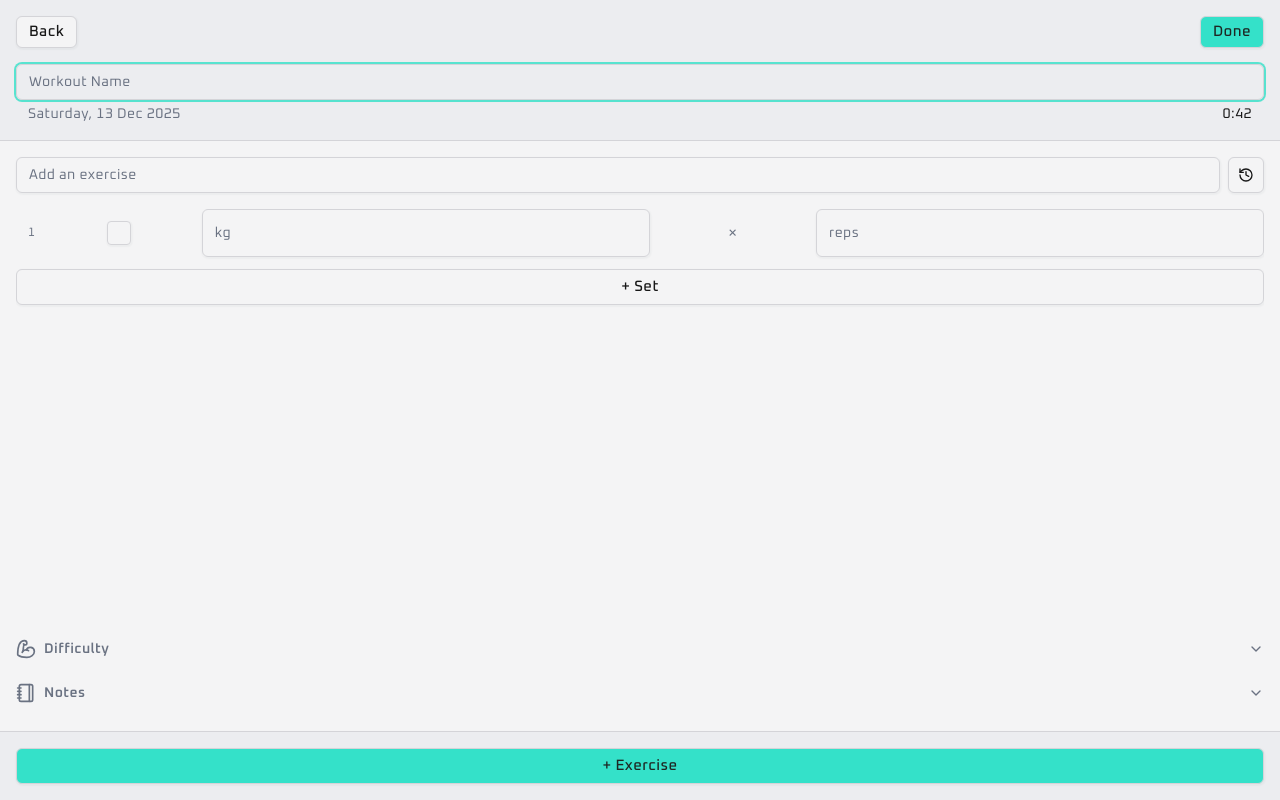
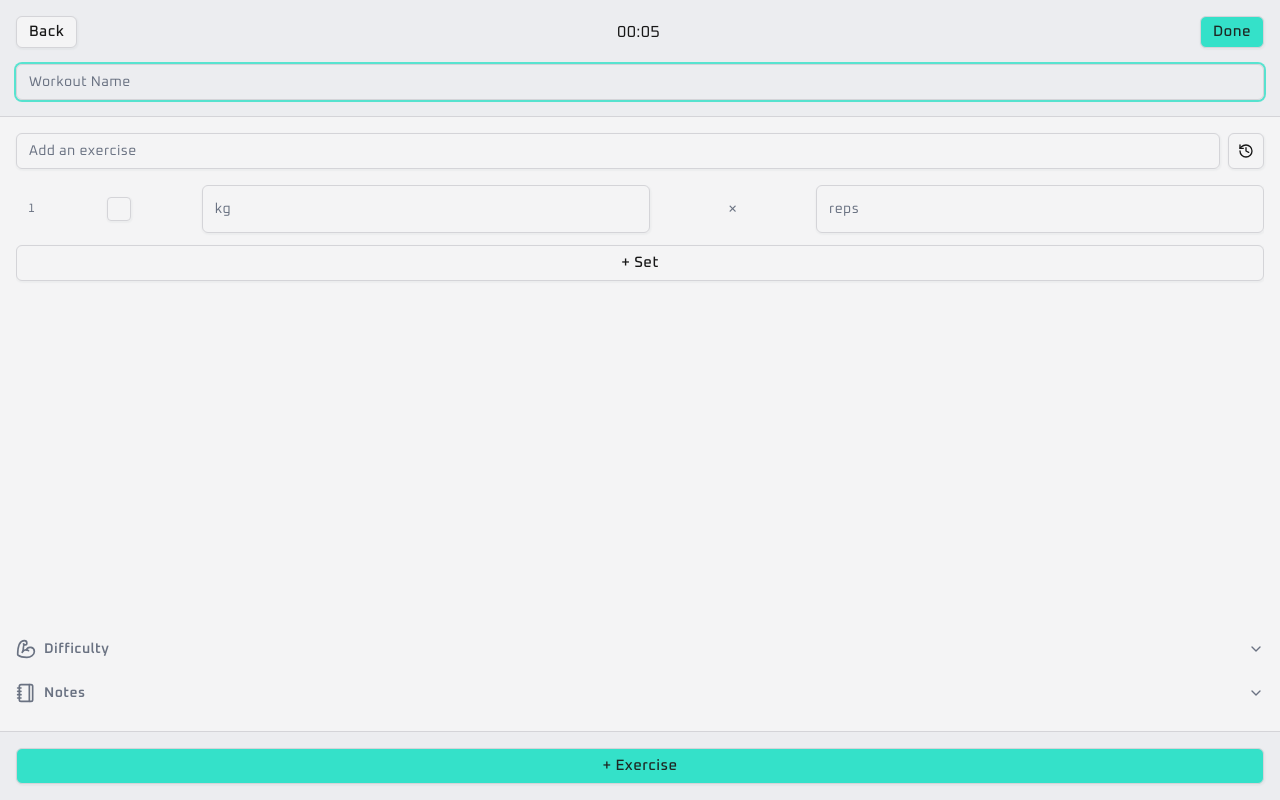
Before and after one commit to laoz40/Horus, a Next.js app: page /workouts/new in a window 1280 px wide. Built offline with nearby package versions, Linux system fonts and the light colour scheme.

Commit message:
Added workout duration timer

```diff
--- a/app/(no-navbar)/workouts/[id]/edit/page.tsx
+++ b/app/(no-navbar)/workouts/[id]/edit/page.tsx
@@ -29,6 +29,7 @@ export default async function EditWorkoutPage({
 	function convertDbToFormData(workout: WorkoutWithRelations): WorkoutFormData {
 		return {
 			name: workout.name,
+			durationSeconds: workout.durationSeconds,
 			exercises: workout.exercises.map((exercise) => ({
 				id: exercise.id,
 				name: exercise.name,
--- a/app/api/workouts/route.ts
+++ b/app/api/workouts/route.ts
@@ -27,6 +27,7 @@ export async function POST(request: Request) {
 	const postWorkout = await db.workout.create({
 		data: {
 			name: newWorkout.name,
+			durationSeconds: newWorkout.durationSeconds,
 			exercises: {
 				create: newWorkout.exercises.map((exercise) => ({
 					name: exercise.name,
--- a/components/WorkoutCard.tsx
+++ b/components/WorkoutCard.tsx
@@ -71,7 +71,7 @@ export default function WorkoutCard({
 					</div>
 				</div>
 
-				<WorkoutCardStats pr={pr} />
+				<WorkoutCardStats pr={pr} duration={workout.durationSeconds ?? 0} />
 			</Card>
 		</>
 	);
--- a/components/WorkoutCardStats.tsx
+++ b/components/WorkoutCardStats.tsx
@@ -1,13 +1,16 @@
 import { Clock, Dumbbell, Weight } from "lucide-react";
 import { type ReactElement } from "react";
 import { Badge } from "./ui/badge";
+import { formatDurationSummary } from "@/lib/time";
 
 interface WorkoutCardStatsProps {
 	pr: number;
+	duration: number;
 }
 
 export default function WorkoutCardStats({
 	pr,
+	duration
 }: WorkoutCardStatsProps): ReactElement {
 	return (
 		<div className="flex flex-row justify-between mt-4 pt-2 border-t">
@@ -26,7 +29,7 @@ export default function WorkoutCardStats({
 			{/* Workout Duration */}
 			<div className="flex items-center justify-center space-x-1.5 py-1">
 				<Clock className="size-4 shrink-0" />
-				<span className="text-sm font-medium whitespace-nowrap">67 min</span>
+				<span className="text-sm font-medium whitespace-nowrap">{formatDurationSummary(duration)}</span>
 			</div>
 
 			{/* PR Indicator */}
--- a/components/WorkoutForm.tsx
+++ b/components/WorkoutForm.tsx
@@ -11,19 +11,18 @@ import {
 import ExerciseForm from "./ExerciseForm";
 import { Button } from "./ui/button";
 import { Input } from "./ui/input";
-import { currentDateFull } from "@/lib/date";
 import { ExerciseFormData, WorkoutFormData } from "@/lib/types";
 import { useRouter } from "next/navigation";
-
-// TODO: add duration timer
+import { formatDurationFull } from "@/lib/time";
 
 const newWorkoutObject: WorkoutFormData = {
 	name: "",
+	durationSeconds: 0,
 	exercises: [
 		{
 			id: crypto.randomUUID(),
 			name: "",
-			difficulty: null,
+			difficulty: 0,
 			notes: "",
 			sets: [
 				{
@@ -49,6 +48,23 @@ export default function WorkoutForm({
 		initialData ? initialData : newWorkoutObject,
 	);
 
+	// -----
+
+	const [durationSeconds, setDurationSeconds] = useState(0);
+
+	useEffect(() => {
+		const interval = setInterval(() => {
+			setDurationSeconds((prev) => prev + 1);
+		}, 1000);
+
+		return () => {
+			clearInterval(interval);
+		};
+	}, []);
+
+
+	// -----
+
 	const handleAddExercise = () => {
 		const newExercise = {
 			id: crypto.randomUUID(),
@@ -72,6 +88,8 @@ export default function WorkoutForm({
 		setScrollTargetId(newExercise.id);
 	};
 
+	// -----
+
 	const [scrollTargetId, setScrollTargetId] = useState<string | null>(null);
 	// attach each exercise form div to the exercise id
 	const exerciseRefs = useRef<Record<string, HTMLDivElement | null>>({});
@@ -85,11 +103,19 @@ export default function WorkoutForm({
 		setScrollTargetId(null);
 	}, [scrollTargetId]);
 
+	// -----
+
 	const [submitting, setSubmitting] = useState(false);
 	const router = useRouter();
+
 	const handleSubmit = async (form: FormEvent) => {
 		form.preventDefault();
 		setSubmitting(true);
+
+	const payload= {
+		...workoutData,
+		durationSeconds,
+	};
 
 		try {
 			const saveMethod = workoutId ? "PATCH" : "POST";
@@ -98,7 +124,7 @@ export default function WorkoutForm({
 			const saveWorkout = await fetch(apiUrl, {
 				method: saveMethod,
 				headers: { "Content-Type": "application/json" },
-				body: JSON.stringify(workoutData),
+				body: JSON.stringify(payload),
 			});
 
 			const result = await saveWorkout.json();
@@ -120,13 +146,14 @@ export default function WorkoutForm({
 	return (
 		<div className="flex flex-col h-svh">
 			{/* Top Actions */}
-			<div className="flex flex-row justify-between p-4 bg-input/50 dark:backdrop-blur-xs">
+			<div className="flex flex-row justify-between items-center p-4 bg-input/50 dark:backdrop-blur-xs">
 				<Button
 					variant="secondary"
 					asChild
 					size="sm">
 					<Link href={workoutId ? "/workouts" : "/"}>Back</Link>
 				</Button>
+				<span>{formatDurationFull(durationSeconds)}</span>
 				<Button
 					type="submit"
 					form="workout-form"
@@ -146,12 +173,6 @@ export default function WorkoutForm({
 						setWorkoutData((prev) => ({ ...prev, name: input.target.value }))
 					}
 				/>
-				<div className="flex flex-row justify-between pl-3 pr-3">
-					<span className="text-muted-foreground text-sm">
-						{currentDateFull}
-					</span>
-					<span className="text-sm">0:42</span>
-				</div>
 			</section>
 
 			{/* Exercise Form */}
@@ -167,7 +188,9 @@ export default function WorkoutForm({
 						}}
 						className="snap-start min-h-full h-full"
 						exerciseData={exerciseData}
-						setExerciseData={(updaterFn: (prev: ExerciseFormData) => ExerciseFormData) => {
+						setExerciseData={(
+							updaterFn: (prev: ExerciseFormData) => ExerciseFormData,
+						) => {
 							setWorkoutData((prev) => {
 								const exercises = [...prev.exercises];
 								exercises[index] = updaterFn(exercises[index]);
--- /dev/null
+++ b/lib/time.ts
@@ -0,0 +1,26 @@
+	export const formatDurationFull = (durationSeconds: number): string => {
+		const hours = Math.floor(durationSeconds / 3600);
+		const minutes = Math.floor((durationSeconds % 3600) / 60);
+		const seconds = durationSeconds % 60;
+
+		// Pad numbers to ensure two digits (e.g., 5 becomes "05")
+		const mm = String(minutes).padStart(2, "0");
+		const ss = String(seconds).padStart(2, "0");
+		const hh = String(hours);
+
+		if (hours > 0) {
+			return `${hh}:${mm}:${ss}`;
+		} else {
+			return `${mm}:${ss}`;
+		}
+	};
+
+export const formatDurationSummary = (durationSeconds: number): string => {
+    const hours = Math.floor(durationSeconds / 3600);
+    const minutes = Math.floor((durationSeconds % 3600) / 60);
+
+    const h = hours > 0 ? `${hours}h` : "";
+    const m = `${minutes}`;
+
+    return `${h} ${m}min`.trim();
+};
--- a/lib/types.ts
+++ b/lib/types.ts
@@ -6,6 +6,7 @@ export type WorkoutWithRelations = PrismaWorkout & {
 
 export type WorkoutFormData = {
 	name: string;
+	durationSeconds: number | null;
 	exercises: {
 		id: string;
 		name: string;
```
Also changed, not shown: 2 other files (tests, documents, lock files or other folders).
